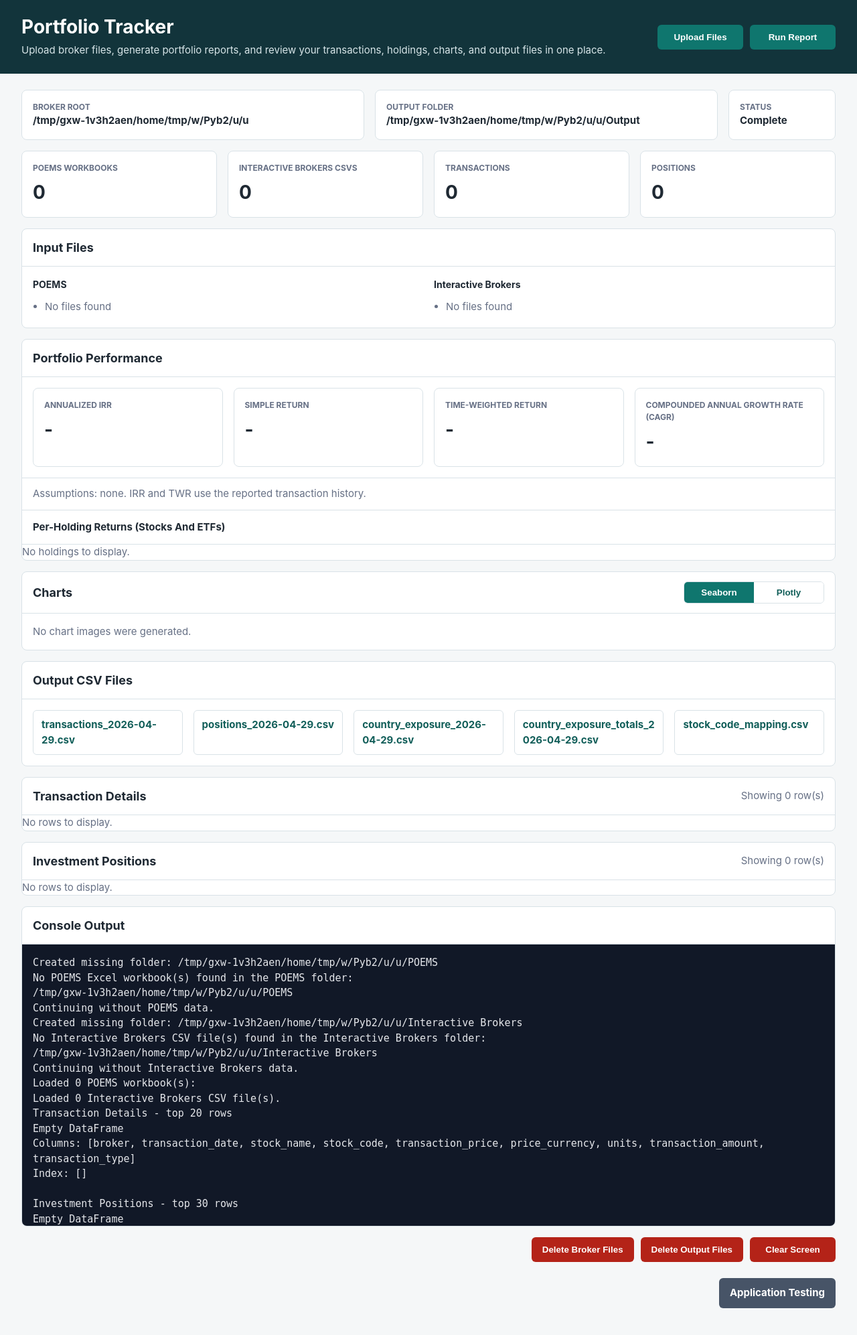
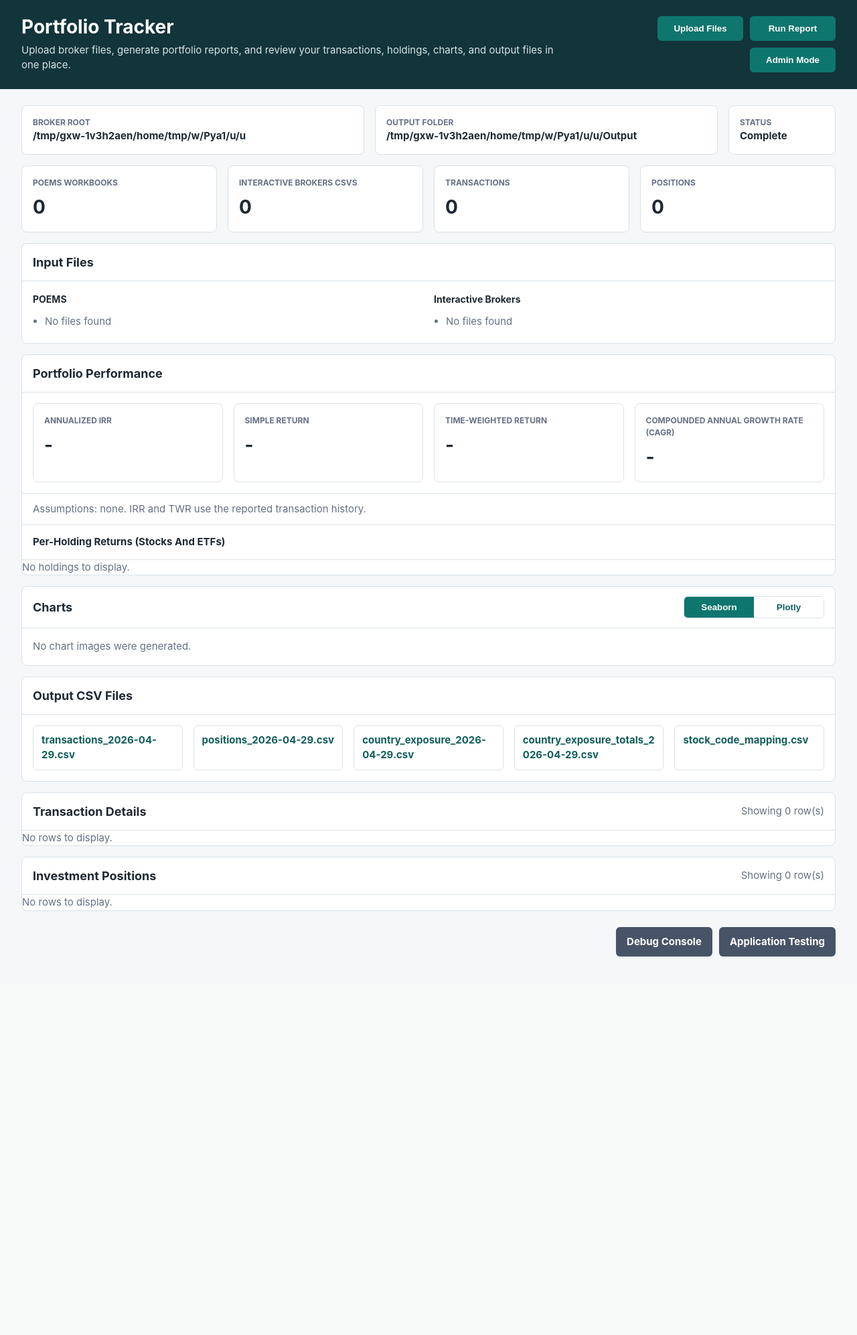
Before and after one commit to Joshua-project-code/Portfolio-Tracker, a Flask app: page / in a window 1280 px wide. Shown: the whole page at 67% size. After the commit the page ends 1428 px from the top, so only its background shows below. Run offline with Flask 3, Linux system fonts and the light colour scheme.

Commit message:
Implement admin mode functionality with console output inspection; add debug console page and related scripts

```diff
--- a/portfolio_tracker/performance_metrics.py
+++ b/portfolio_tracker/performance_metrics.py
@@ -160,12 +160,10 @@ def calculate_portfolio_performance_metrics(
     """Calculate IRR, simple return, and TWR without blending unlike currencies."""
     empty_metrics = {
         "annualized_irr": None,
-        "cagr": None,
         "simple_return": None,
         "time_weighted_return": None,
         "assumptions": [],
         "by_currency": {},
-        "by_holding": [],
     }
     if transactions_df.empty and positions_df.empty:
         return empty_metrics
@@ -284,6 +282,7 @@ def calculate_portfolio_performance_metrics(
     metrics = empty_metrics | {
         "assumptions": all_assumptions,
         "by_currency": by_currency,
+        "cagr": None,
         "by_holding": calculate_holding_performance_metrics(
             transactions_df,
             positions_df,
@@ -300,7 +299,8 @@ def calculate_holding_performance_metrics(
     positions_df: pd.DataFrame,
 ) -> list[dict[str, object]]:
     """Calculate per-holding IRR, simple return, and TWR for current positions."""
-    if positions_df.empty:
+    required_position_columns = {"stock_name", "stock_code", "currency", "market_value"}
+    if positions_df.empty or not required_position_columns.issubset(positions_df.columns):
         return []
 
     positions = positions_df.copy()
@@ -330,6 +330,16 @@ def calculate_holding_performance_metrics(
             columns=["holding_key", "currency", "transaction_date", "cash_flow"]
         )
     else:
+        required_transaction_columns = {
+            "stock_name",
+            "stock_code",
+            "price_currency",
+            "transaction_date",
+            "transaction_amount",
+            "transaction_type",
+        }
+        if not required_transaction_columns.issubset(transactions_df.columns):
+            return []
         transactions = transactions_df.copy()
         transactions["stock_name"] = transactions["stock_name"].fillna("").astype(str).str.strip()
         transactions["stock_code"] = transactions["stock_code"].fillna("").astype(str).str.strip().str.upper()
--- a/portfolio_tracker/static/app.js
+++ b/portfolio_tracker/static/app.js
@@ -5,6 +5,8 @@ const deleteOutputFilesButton = document.querySelector("#delete-output-files");
 const clearScreenButton = document.querySelector("#clear-screen");
 const showSeabornChartsButton = document.querySelector("#show-seaborn-charts");
 const showPlotlyChartsButton = document.querySelector("#show-plotly-charts");
+const adminModeToggleButton = document.querySelector("#admin-mode-toggle");
+const adminModePanel = document.querySelector("#admin-mode-panel");
 const uploadPanel = document.querySelector("#upload-panel");
 const uploadForm = document.querySelector("#upload-form");
 const uploadSubmitButton = document.querySelector("#upload-submit");
@@ -20,6 +22,19 @@ let holdingPerformanceSort = {
   column: "annualized_irr",
   direction: "desc",
 };
+const DEFAULT_CONSOLE_MESSAGE = "Run the report to display parser output here.";
+const CONSOLE_OUTPUT_STORAGE_KEY = "portfolio_tracker_console_output";
+const ADMIN_MODE_CODE = "ADMIN";
+let isAdminModeEnabled = false;
+
+function setConsoleOutput(message) {
+  const text = message || DEFAULT_CONSOLE_MESSAGE;
+  try {
+    window.localStorage.setItem(CONSOLE_OUTPUT_STORAGE_KEY, text);
+  } catch (_error) {
+    // Best effort only; continue rendering without local persistence.
+  }
+}
 
 function formatPercentage(value) {
   const numberValue = Number(value);
@@ -434,8 +449,7 @@ function clearScreen() {
 
   document.querySelector("#transaction-caption").textContent = "";
   document.querySelector("#position-caption").textContent = "";
-  document.querySelector("#console-output").textContent =
-    "Run the report to display parser output here.";
+  setConsoleOutput(DEFAULT_CONSOLE_MESSAGE);
   setStatus("Ready");
 }
 
@@ -456,16 +470,17 @@ async function deleteFiles(endpoint, runningStatus, successMessage, afterDelete
       afterDelete(data);
     }
     if (failedCount) {
-      document.querySelector("#console-output").textContent =
-        `${statusMessage} ${failedCount} file(s) could not be deleted because they are still in use. Close the file or restart the app, then try again.`;
+      setConsoleOutput(
+        `${statusMessage} ${failedCount} file(s) could not be deleted because they are still in use. Close the file or restart the app, then try again.`
+      );
       setStatus("Partial");
     } else {
-      document.querySelector("#console-output").textContent = statusMessage;
+      setConsoleOutput(statusMessage);
       setStatus("Complete");
     }
   } catch (error) {
     setStatus("Failed");
-    document.querySelector("#console-output").textContent = error.message;
+    setConsoleOutput(error.message);
   } finally {
     setButtonsDisabled(false);
   }
@@ -474,7 +489,7 @@ async function deleteFiles(endpoint, runningStatus, successMessage, afterDelete
 async function runReport() {
   setButtonsDisabled(true);
   setStatus("Running");
-  document.querySelector("#console-output").textContent = "Running report...";
+  setConsoleOutput("Running report...");
 
   try {
     const response = await fetch("/api/run-report");
@@ -506,12 +521,11 @@ async function runReport() {
       `Showing ${data.transactions.rows.length} row(s)`;
     document.querySelector("#position-caption").textContent =
       `Showing ${data.positions.rows.length} row(s)`;
-    document.querySelector("#console-output").textContent =
-      data.console_output || "No console output was produced.";
+    setConsoleOutput(data.console_output || "No console output was produced.");
     setStatus("Complete");
   } catch (error) {
     setStatus("Failed");
-    document.querySelector("#console-output").textContent = error.message;
+    setConsoleOutput(error.message);
   } finally {
     setButtonsDisabled(false);
   }
@@ -553,6 +567,27 @@ async function uploadFiles(event) {
 
 showUploadButton.addEventListener("click", () => {
   uploadPanel.hidden = !uploadPanel.hidden;
+});
+adminModeToggleButton?.addEventListener("click", () => {
+  if (isAdminModeEnabled) {
+    isAdminModeEnabled = false;
+    adminModePanel.hidden = true;
+    adminModeToggleButton.textContent = "Admin Mode";
+    return;
+  }
+
+  const unlockCode = window.prompt("Enter ADMIN to log in to Admin Mode:");
+  if (unlockCode !== ADMIN_MODE_CODE) {
+    window.alert("Invalid admin code.");
+    return;
+  }
+
+  isAdminModeEnabled = true;
+  if (adminModePanel.hidden) {
+    adminModePanel.hidden = false;
+    adminModePanel.scrollIntoView({ behavior: "smooth", block: "start" });
+  }
+  adminModeToggleButton.textContent = "Admin Mode Enabled";
 });
 runButton.addEventListener("click", runReport);
 showSeabornChartsButton.addEventListener("click", () => {
--- a/portfolio_tracker/static/styles.css
+++ b/portfolio_tracker/static/styles.css
@@ -99,11 +99,17 @@ button:disabled {
   flex-wrap: wrap;
   gap: 10px;
   justify-content: flex-end;
-  margin-top: 16px;
+  margin-top: 0;
+  padding: 16px;
+}
+
+.admin-panel {
+  border-color: #f3d0cc;
 }
 
 .app-footer {
   display: flex;
+  gap: 10px;
   justify-content: flex-end;
   margin: 0 auto;
   max-width: 1400px;
--- a/portfolio_tracker/templates/index.html
+++ b/portfolio_tracker/templates/index.html
@@ -15,6 +15,7 @@
       <div class="header-actions">
         <button id="show-upload" type="button">Upload Files</button>
         <button id="run-report" type="button">Run Report</button>
+        <button id="admin-mode-toggle" type="button">Admin Mode</button>
       </div>
     </header>
 
@@ -151,21 +152,21 @@
         <div id="positions-table" class="table-wrap"></div>
       </section>
 
-      <section class="panel">
+      <section id="admin-mode-panel" class="panel admin-panel" hidden>
         <div class="panel-heading">
-          <h2>Console Output</h2>
+          <h2>Admin Mode</h2>
+          <span class="caption">Destructive actions are restricted to admin mode.</span>
         </div>
-        <pre id="console-output">Run the report to display parser output here.</pre>
-      </section>
-
-      <section class="maintenance-actions" aria-label="Maintenance actions">
-        <button id="delete-broker-files" class="danger-button" type="button">Delete Broker Files</button>
-        <button id="delete-output-files" class="danger-button" type="button">Delete Output Files</button>
-        <button id="clear-screen" class="danger-button" type="button">Clear Screen</button>
+        <section class="maintenance-actions" aria-label="Maintenance actions">
+          <button id="delete-broker-files" class="danger-button" type="button">Delete Broker Files</button>
+          <button id="delete-output-files" class="danger-button" type="button">Delete Output Files</button>
+          <button id="clear-screen" class="danger-button" type="button">Clear Screen</button>
+        </section>
       </section>
     </main>
 
     <footer class="app-footer">
+      <a class="button-link secondary-link" href="{{ url_for('debug_console') }}">Debug Console</a>
       <a class="button-link secondary-link" href="{{ url_for('application_testing') }}">Application Testing</a>
     </footer>
 
--- a/portfolio_tracker/web.py
+++ b/portfolio_tracker/web.py
@@ -54,6 +54,7 @@ def get_static_version() -> int:
     """Return a cache-busting version for frontend assets."""
     asset_paths = [
         STATIC_PATH / "app.js",
+        STATIC_PATH / "debug.js",
         STATIC_PATH / "styles.css",
     ]
     return max(int(path.stat().st_mtime) for path in asset_paths if path.exists())
@@ -74,6 +75,15 @@ def index():
 def application_testing():
     """Render the Application Testing page."""
     return render_template("application_testing.html")
+
+
+@app.get("/debug-console")
+def debug_console():
+    """Render the end-user debug console page."""
+    return render_template(
+        "debug_console.html",
+        static_version=get_static_version(),
+    )
 
 
 def parse_test_catalog() -> list[dict[str, str]]:
```
Also changed, not shown: portfolio_tracker/static/debug.js (added, +22 -0 lines), portfolio_tracker/templates/debug_console.html (added, +32 -0 lines).
